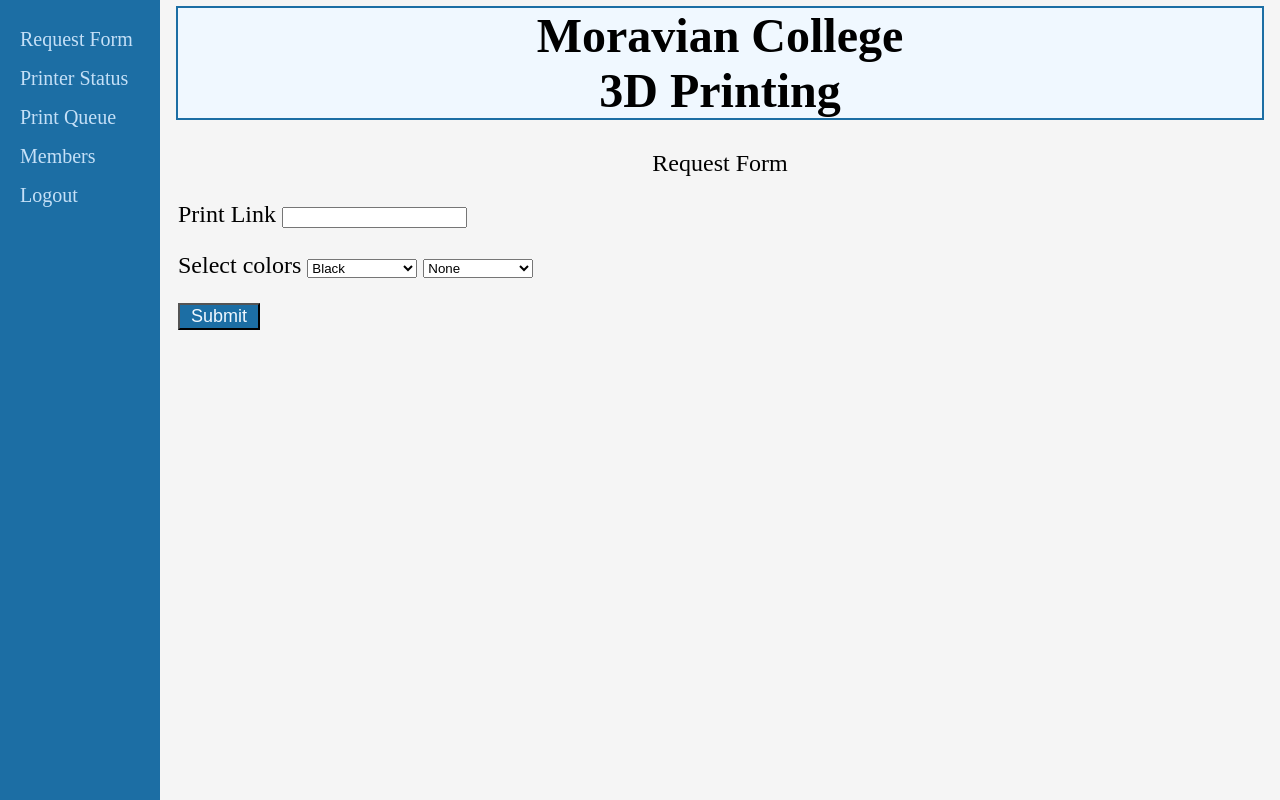
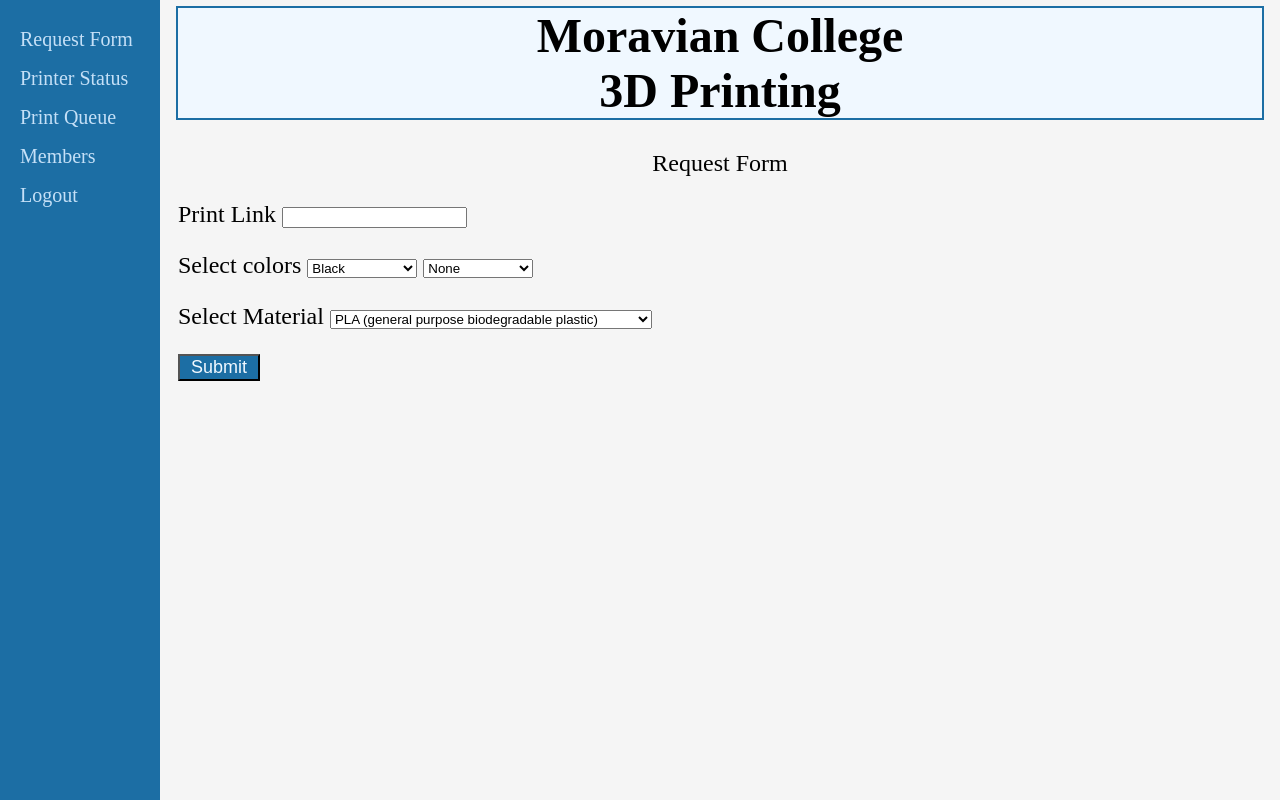
Before and after one commit to MoravianCollege/3DPrintMananagement, a Flask app: page / in a window 1280 px wide. Run offline with Flask 2, Linux system fonts and the light colour scheme; the visitor is signed in with stand-in values (Sample User, id 1); parts of the project's set-up code (start-up, migrations or seed data) failed here and were passed over.

Commit message:
add material selcetion

```diff
--- a/templates/form.html
+++ b/templates/form.html
@@ -93,6 +93,13 @@
                         <option value="Yellow">Yellow</option>
                     </select>
                 </p>
+                <p>
+                    <label for="material">Select Material</label>
+                    <select id="material">
+                        <option value="PLA">PLA (general purpose biodegradable plastic)</option>
+                        <option value="ABS">ABS (stronger than PLA and less prone to melting)</option>
+                    </select>
+                </p>
                 <p><input type="submit" value = ' Submit ' style="background-color: 1C6EA4; color: aliceblue; font-size: large;"></p>
             </form>
         </div>
```
